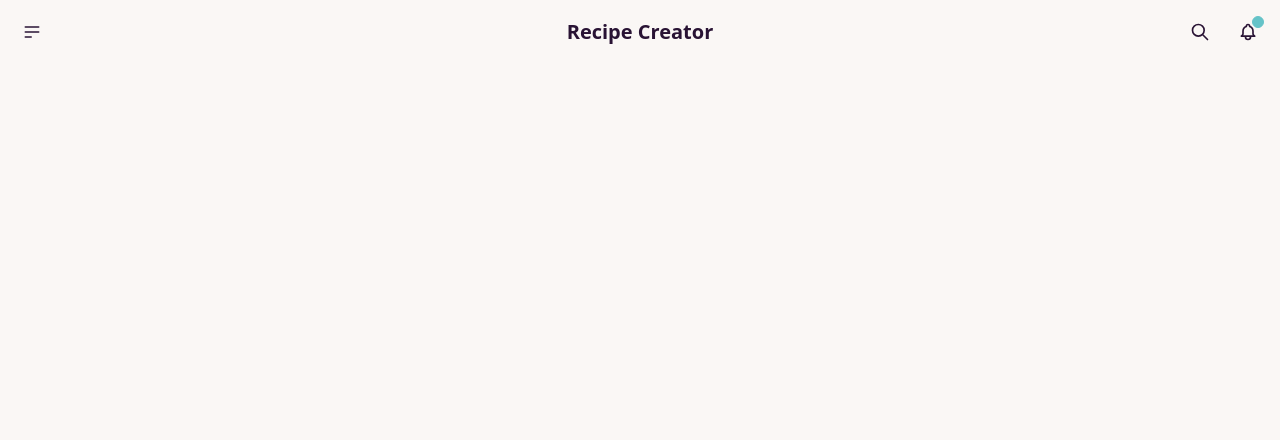
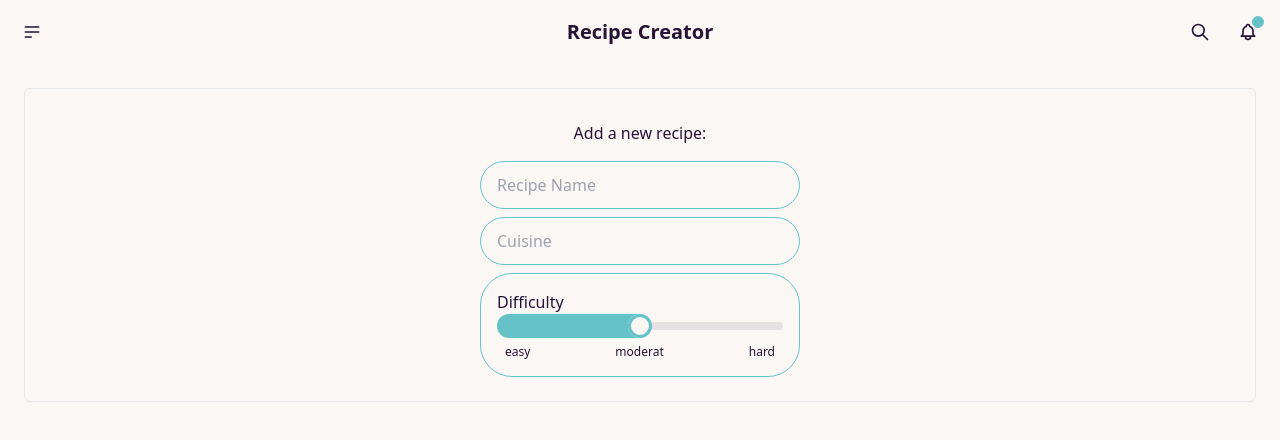
Before and after one commit to niehaus-alexander/Recipe-generator, a Next.js app: page /recipeCreator in a window 1280 px wide. Shown: the top 440 px of the page. Built offline with nearby package versions, Linux system fonts and the light colour scheme.

Commit message:
add form layout

```diff
--- /dev/null
+++ b/src/components/RecipeForm.jsx
@@ -0,0 +1,37 @@
+const RecipeForm = () => {
+  return (
+    <form className="border border-solid flex flex-col justify-center items-center gap-2 m-6 p-6 rounded-md">
+      <legend className="label">Add a new recipe:</legend>
+      <input
+        type="text"
+        placeholder="Recipe Name"
+        className="input input-bordered input-primary w-full max-w-xs"
+        required
+      />
+
+      <input
+        type="text"
+        placeholder="Cuisine"
+        className="input input-bordered input-primary w-full max-w-xs"
+      />
+      <div className="border border-solid border-primary rounded-[2rem] p-4 w-full max-w-xs">
+        <label>Difficulty</label>
+        <input
+          type="range"
+          min={0}
+          max="100"
+          className="range range-primary w-full max-w-xs"
+          step="50"
+        />
+
+        <div className="flex w-full max-w-xs justify-between px-2 text-xs">
+          <span>easy</span>
+          <span>moderat</span>
+          <span>hard</span>
+        </div>
+      </div>
+    </form>
+  );
+};
+
+export default RecipeForm;
--- a/src/pages/recipeCreator.js
+++ b/src/pages/recipeCreator.js
@@ -1,5 +1,7 @@
+import RecipeForm from "@/components/RecipeForm";
+
 const recipeCreator = () => {
-  return <div></div>;
+  return <RecipeForm />;
 };
 
 export default recipeCreator;
```
